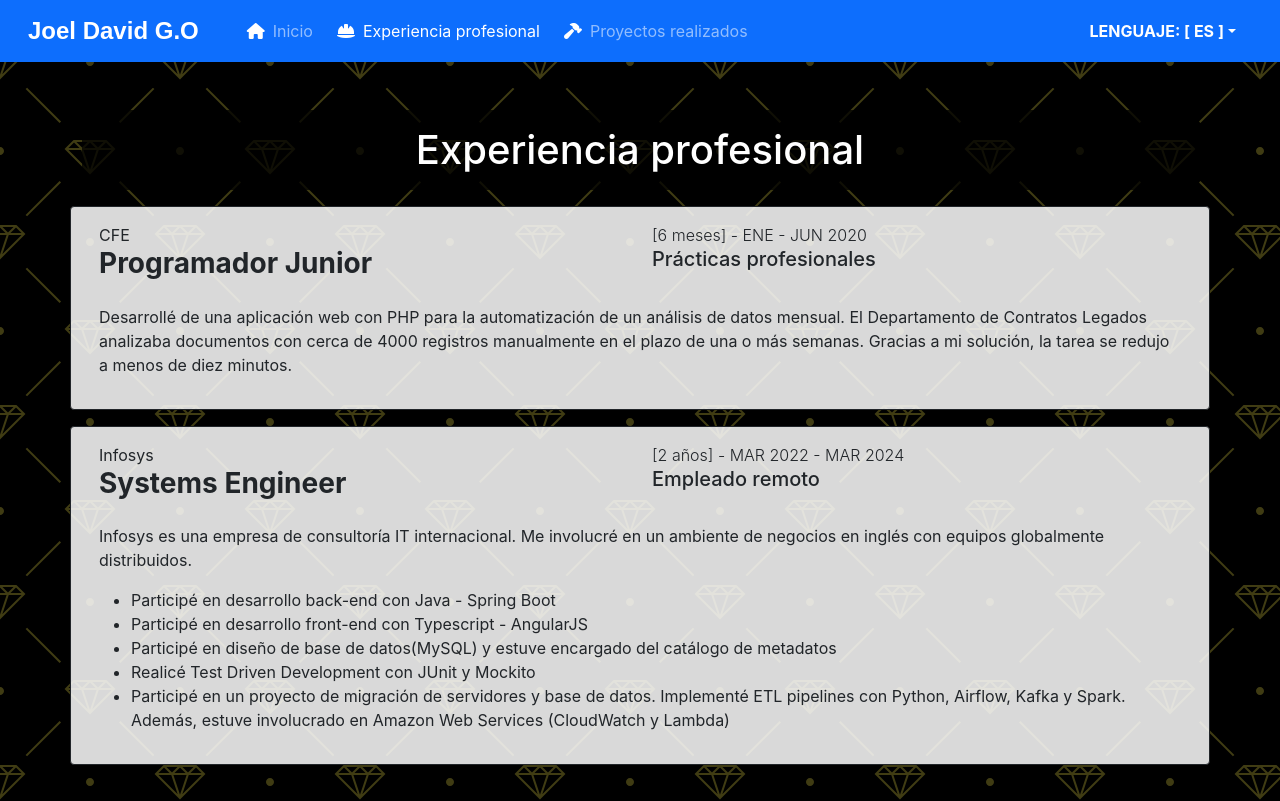
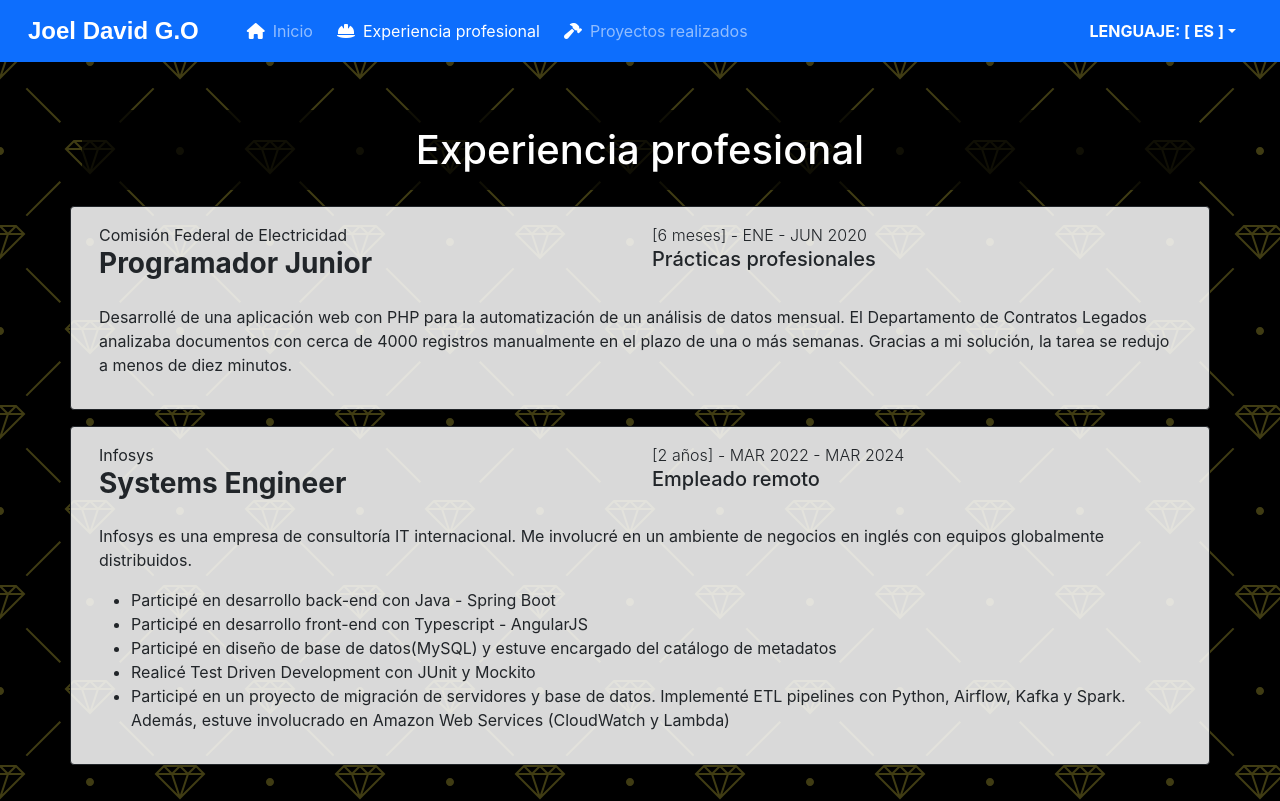
Before and after one commit to Davel99/resume, a React (Create React App) app: page /my-experience in a window 1280 px wide. Shown: the top 801 px of the page. Built offline with nearby package versions, Linux system fonts and the light colour scheme.

Commit message:
Added messages

```diff
--- a/src/locales/es.json
+++ b/src/locales/es.json
@@ -13,6 +13,29 @@
             "info_1": "Al estudiar mi carrera, desarrollé un gusto especial por todo lo relacionado al software. Realicé mis prácticas profesionales en CFE (organismo del gobierno) desarrollando una aplicación web para el análisis de datos.            Más adelante construí una aplicación web destinada a consultorios médicos como parte de mi tesis profesional.",
             "info_2": "Gracias a mi gusto por la programación y mi constante interés en perseguir una carrera al respecto, hoy en día soy un ingeniero con más de dos años de experiencia en el desarrollo de software.",
             "goodbye": "Contáctame si tienes alguna duda"
+        }
+    },
+    "experience": {
+        "CFE": {
+            "company": "Comisión Federal de Electricidad",
+            "role": "Programador Junior",
+            "time": "[6 meses] - ENE - JUN 2020",
+            "type": "Prácticas profesionales",
+            "content": "Desarrollé de una aplicación web con PHP para la automatización de un análisis de datos mensual. El Departamento de Contratos Legados analizaba documentos con cerca de 4000 registros manualmente en el plazo de una o más semanas. Gracias a mi solución, la tarea se redujo a menos de diez minutos."
+        },
+        "INFOSYS": {
+            "company": "Infosys",
+            "role": "Systems Engineer",
+            "time": "[2 años] - MAR 2022 - MAR 2024",
+            "type": "Empleado remoto",
+            "content": "Infosys es una empresa de consultoría IT internacional. Me involucré en un ambiente de negocios en inglés con equipos globalmente distribuidos.",
+            "bullets":[
+                "Participé en desarrollo back-end con Java - Spring Boot",
+                "Participé en desarrollo front-end con Typescript - AngularJS",
+                "Participé en diseño de base de datos(MySQL) y estuve encargado del catálogo de metadatos",
+                "Realicé Test Driven Development con JUnit y Mockito",
+                "Participé en un proyecto de migración de servidores y base de datos. Implementé ETL pipelines con Python, Airflow, Kafka y Spark. Además, estuve involucrado en Amazon Web Services (CloudWatch y Lambda)"
+            ]
         }
     },
     "projects": {
--- a/src/pages/Experience.jsx
+++ b/src/pages/Experience.jsx
@@ -1,47 +1,66 @@
+import { useTranslation } from "react-i18next"
+
 const Experience = () => {
+    const { t } = useTranslation();
+    const bullets = t('experience.INFOSYS.bullets', { returnObjects: true });
     return (
         <div className="container">
-            <h1 className="text-center py-3 bg-semid">Experiencia profesional</h1>
+            <h1 className="text-center py-3 bg-semid">
+                {t('header.experience')}
+            </h1>
             <div className="row border border-dark rounded bg-semil text-dark p-3 my-3">
                 <div className="col-md-6">
-                    <span>CFE</span>
-                    <h3 className="fw-bold">Programador Junior</h3>
+                    <span>
+                        {t('experience.CFE.company')}
+                    </span>
+                    <h3 className="fw-bold">
+                        {t('experience.CFE.role')}
+                    </h3>
                 </div>
                 <div className="col-md-6">
-                    <span className="fw-light">[6 meses] - ENE - JUN 2020</span>
-                    <h5>Prácticas profesionales</h5>
+                    <span className="fw-light">
+                        {t('experience.CFE.time')}
+                    </span>
+                    <h5>
+                        {t('experience.CFE.type')}
+                    </h5>
                 </div>
                 <div className="col-12 pt-3">
                     <p>
-                    Desarrollé de una aplicación web con PHP para la automatización de un análisis de datos mensual.
-                    El Departamento de Contratos Legados analizaba documentos con cerca de 4000 registros manualmente
-                    en el plazo de una o más semanas. Gracias a mi solución, la tarea se redujo a menos de diez minutos.
+                        {t('experience.CFE.content')}
                     </p>
                 </div>
             </div>
 
             <div className="row border border-dark rounded bg-semil text-dark p-3 my-3">
                 <div className="col-md-6">
-                    <span>Infosys</span>
-                    <h3 className="fw-bold">Systems Engineer</h3>
+                    <span>
+                        {t('experience.INFOSYS.company')}
+                    </span>
+                    <h3 className="fw-bold">
+                        {t('experience.INFOSYS.role')}
+                    </h3>
                 </div>
                 <div className="col-md-6">
-                    <span className="fw-light">[2 años] - MAR 2022 - MAR 2024</span>
-                    <h5>Empleado remoto</h5>
+                    <span className="fw-light">
+                        {t('experience.INFOSYS.time')}
+                    </span>
+                    <h5>
+                        {t('experience.INFOSYS.type')}
+                    </h5>
                 </div>
                 <div className="col-12 pt-3">
                     <p>
-                    Infosys es una empresa de consultoría IT internacional. Me involucré en un ambiente de negocios en inglés con equipos globalmente distribuidos.
+                        {t('experience.INFOSYS.content')}
                     </p>
                     <ul>
-                    <li>Participé en desarrollo back-end con Java - Spring Boot</li>
-                    <li>Participé en desarrollo front-end con Typescript - AngularJS</li>
-                    <li>Participé en diseño de base de datos(MySQL) y estuve encargado del catálogo de metadatos</li>
-                    <li>Realicé Test Driven Development con JUnit y Mockito</li>
-                    <li>Participé en un proyecto de migración de servidores y base de datos. Implementé ETL pipelines
-                        con Python, Airflow, Kafka y Spark. Además, estuve involucrado en Amazon Web Services
-                        (CloudWatch y Lambda)
+                        {
+                            bullets.map((bullet, index) => (
+                                <li key={index}>
+                                    {bullet}
                                 </li>
+                            ))
+                        }
                     </ul>
                 </div>
             </div>
```
Lines whose indentation alone changed are shown as unchanged.
